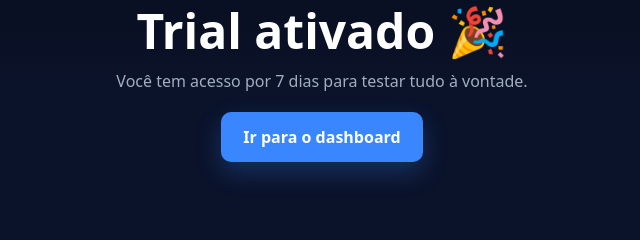
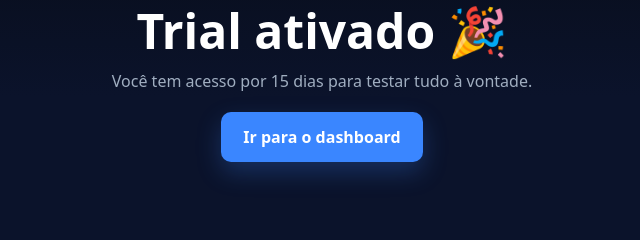
Before and after one commit to vitorneto43/optifleet, a plain HTML site: page templates/trial_thanks.html in a window 1280 px wide. Shown: the part 122-362 px from the top of the page, 318-958 px from the left. Drawn offline with Linux system fonts and the light colour scheme.

Commit message:
Update trial_thanks.html

```diff
--- a/templates/trial_thanks.html
+++ b/templates/trial_thanks.html
@@ -23,7 +23,7 @@
 
   <section class="hero" style="text-align:center;padding:60px 20px">
     <h1>Trial ativado 🎉</h1>
-    <p class="hero__subtitle">Você tem acesso por 7 dias para testar tudo à vontade.</p>
+    <p class="hero__subtitle">Você tem acesso por 15 dias para testar tudo à vontade.</p>
     <div class="hero__cta" style="justify-content:center">
       <a href="/app" class="btn btn--xl">Ir para o dashboard</a>
     </div>
```
